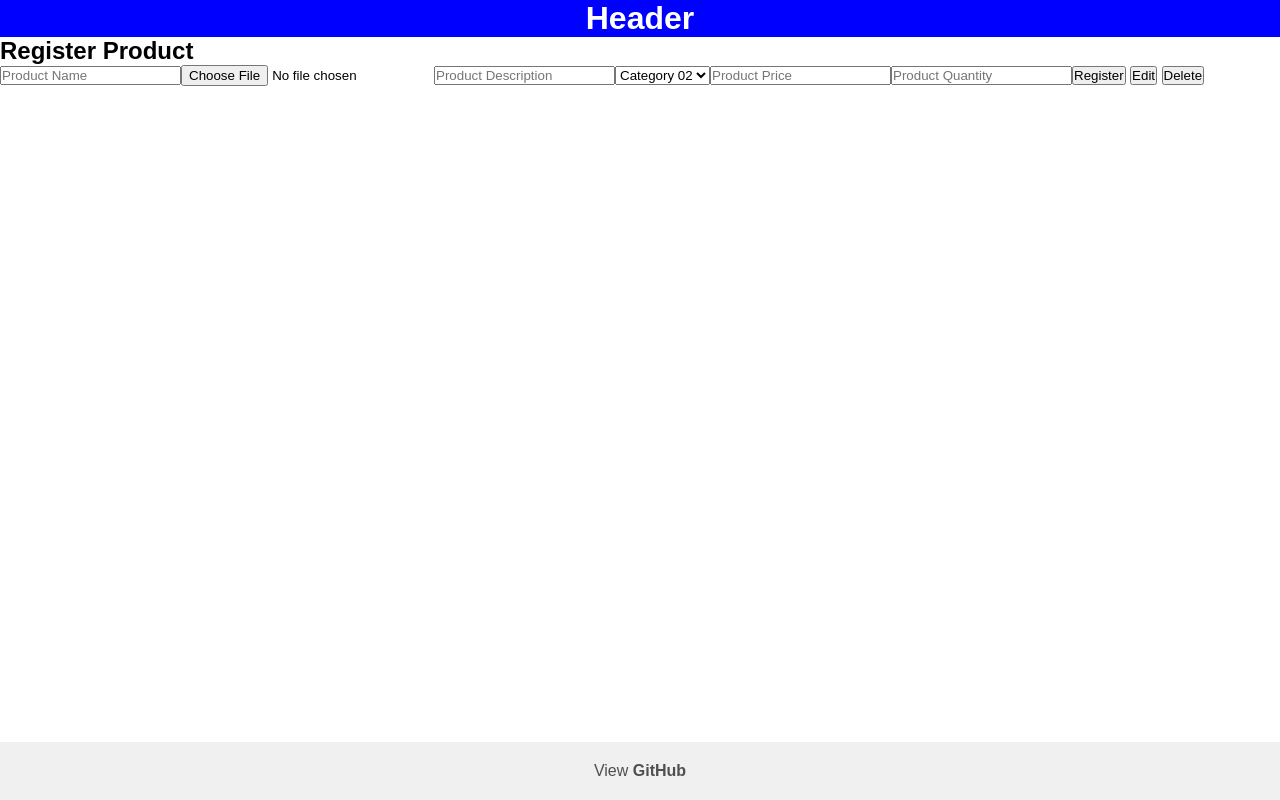
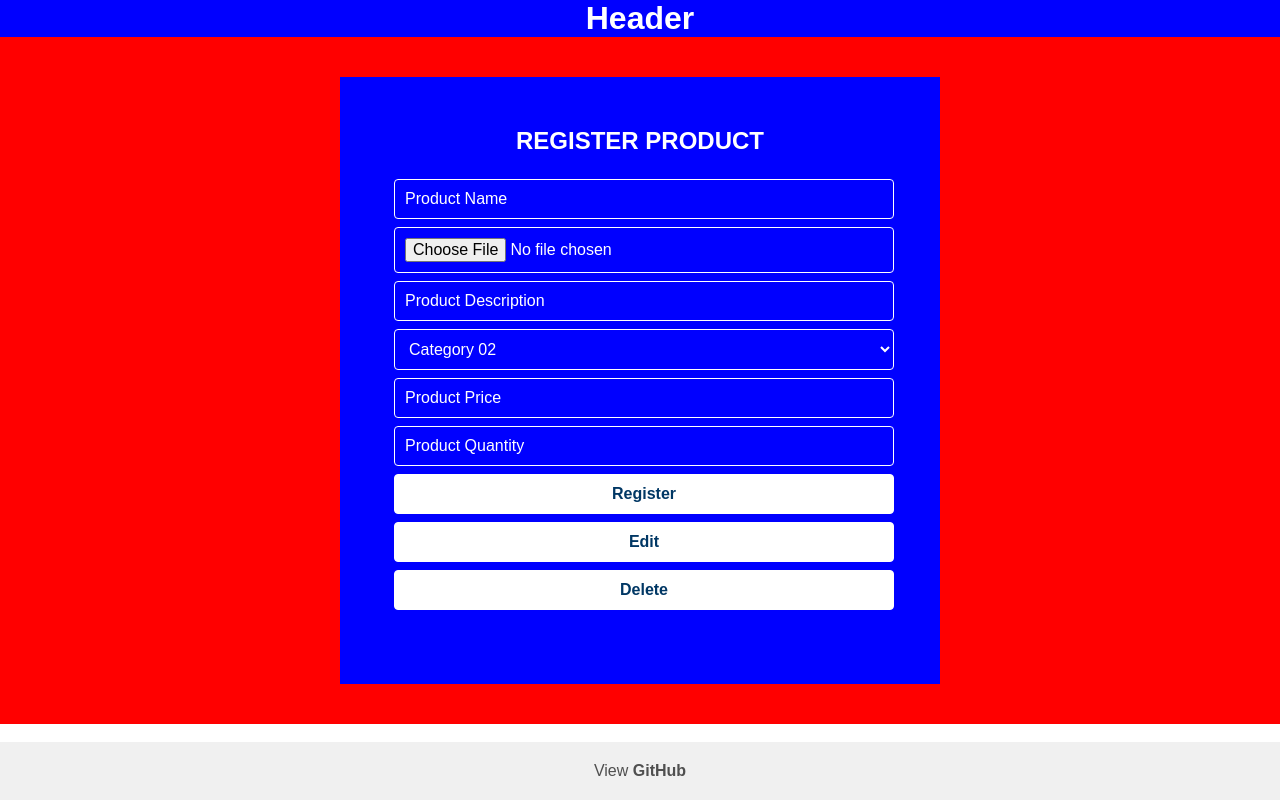
Before and after one commit to ngunga-dev/PairPrograming, a React (Create React App) app: page / in a window 1280 px wide. Built offline with nearby package versions, Linux system fonts and the light colour scheme.

Commit message:
stlyle form register

```diff
--- a/public/style.css
+++ b/public/style.css
@@ -23,6 +23,70 @@ img {
   text-align: center;
 }
 
+.form_box {
+  background-color: red;
+  padding: 40px;
+}
+.form_box .form_register {
+  background-color: blue;
+  margin: 0px auto;
+  padding: 50px;
+  width: 100%;
+  max-width: 600px;
+  text-align: center;
+  color: #fff;
+}
+.form_box .form_register h2 {
+  text-transform: uppercase;
+}
+.form_box .form_register .form-items {
+  color: yellow;
+  display: block;
+  margin: 20px auto;
+}
+.form_box .form_register .form-items select {
+  padding: 10px;
+  margin: 4px;
+  font-size: 16px;
+  color: #fff;
+  border: 1px solid #fff;
+  border-radius: 4px;
+  background-color: transparent;
+  width: 100%;
+}
+.form_box .form_register .form-items select :nth-child(n) {
+  color: #000;
+}
+.form_box .form_register .form-items input {
+  padding: 10px;
+  margin: 4px;
+  font-size: 16px;
+  background-color: #086100;
+  color: #fff;
+  border: 1px solid #fff;
+  border-radius: 4px;
+  background-color: transparent;
+  width: 100%;
+}
+.form_box .form_register .form-items input::placeholder {
+  color: #fff;
+}
+.form_box .form_register .form-items input[type=submit] {
+  font-weight: bold;
+  font-size: 16px;
+  background-color: #fff;
+  color: #003764;
+  transition: 0.3s;
+}
+.form_box .form_register .form-items input[type=submit]:hover {
+  transition: 0.3s;
+  background-color: #cbe7ff;
+  color: #003764;
+  border: #cbe7ff 1px solid;
+  cursor: pointer;
+  box-shadow: 1px 1px 20px rgba(0, 0, 0, 0.377);
+}
+
 .footer {
   margin: 0px auto;
   padding: 20px;
--- a/src/Components/form/_form_register.scss
+++ b/src/Components/form/_form_register.scss
@@ -1,20 +1,63 @@
-.footer {
+.form_box {
+  background-color: red;
+  padding: 40px;
+  .form_register {
+    background-color: blue;
     margin: 0px auto;
-    padding: 20px;
-    background-color: #f0f0f0;
+    padding: 50px;
+    width: 100%;
+    max-width: 600px;
     text-align: center;
-    position: fixed;
-    bottom: 0;
-    width: 100vw;
-    color: #4F4F4F;
-    a {
-        color: #4F4F4F;
-        text-decoration: none;
-        font-weight: bold;
-        transition: .2s; // takes 0.2 seconds remove hover
-        &:hover {
-            color: #1c1c1c;
-            transition: .2s; // takes 0.3 seconds show hover style
+    color: #fff;
+    h2 {
+      text-transform: uppercase;
+    }
+    .form-items {
+      color: yellow;
+      display: block;
+      margin: 20px auto;
+      select{
+        padding: 10px;
+        margin: 4px;
+        font-size: 16px;
+        color: #fff;
+        border: 1px solid #fff;
+        border-radius: 4px;
+        background-color: transparent;
+        width: 100%;
+        :nth-child(n) {
+            color: #000;
+          }
+      }
+      input {
+        padding: 10px;
+        margin: 4px;
+        font-size: 16px;
+        background-color: #086100;
+        color: #fff;
+        border: 1px solid #fff;
+        border-radius: 4px;
+        background-color: transparent;
+        width: 100%;
+        &::placeholder {
+          color: #fff;
         }
+        &[type="submit"] {
+          font-weight: bold;
+          font-size: 16px;
+          background-color: #fff;
+          color: #003764;
+          transition: 0.3s;
+          &:hover {
+            transition: 0.3s;
+            background-color: #cbe7ff;
+            color: #003764;
+            border: #cbe7ff 1px solid;
+            cursor: pointer;
+            box-shadow: 1px 1px 20px rgba(0, 0, 0, 0.377);
+          }
+        }
+      }
     }
+  }
 }
--- a/src/Components/form/form_register.js
+++ b/src/Components/form/form_register.js
@@ -4,7 +4,7 @@ function FormRegister () {
           <div className="form_register">
             <form action="" method="">
               <h2>Register Product</h2>
-              <div className="form-Items">
+              <div className="form-items">
                 <input type="text" name="product_name" placeholder="Product Name" required/>
                 <input type="file" name="product_image" placeholder="Product Image" required/>
                 <input type="text" name="product_description" placeholder="Product Description" required/>
--- a/src/style.scss
+++ b/src/style.scss
@@ -1,8 +1,9 @@
 @import
     'reset';
 
-    @import
+@import
     './Components/header/header',
+    './Components/form/form_register',
     './Components/footer/footer';
 
 @import
```
Also changed, not shown: 1 other file (tests, documents, lock files or other folders).
